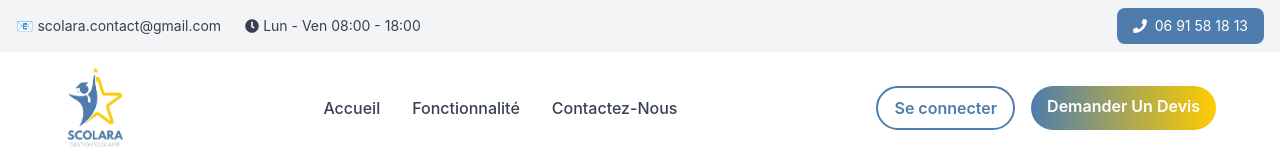
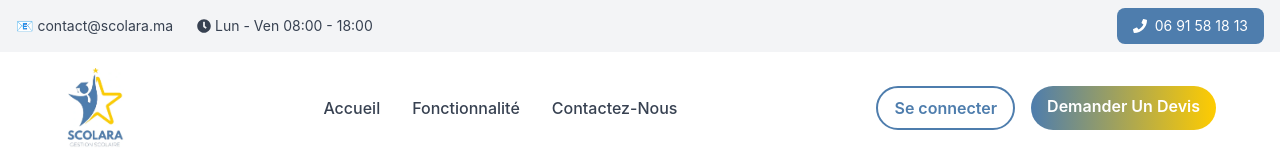
Before and after one commit to saad-mazouzi/scolara-website, a React (Create React App) app: page / in a window 1280 px wide. Shown: the top 160 px of the page. Built offline with nearby package versions, Linux system fonts and the light colour scheme.

Commit message:
modification de l'adresse mail

```diff
--- a/src/Components/subnavbar.js
+++ b/src/Components/subnavbar.js
@@ -9,7 +9,7 @@ const SubNavbar = () => {
         <span>
           <a href="mailto:scolara.contact@gmail.com" className="flex items-center space-x-1">
             <span>📧</span>
-            <span>scolara.contact@gmail.com</span>
+            <span>contact@scolara.ma</span>
           </a>
         </span>
         <span className="flex items-center space-x-1">
```
